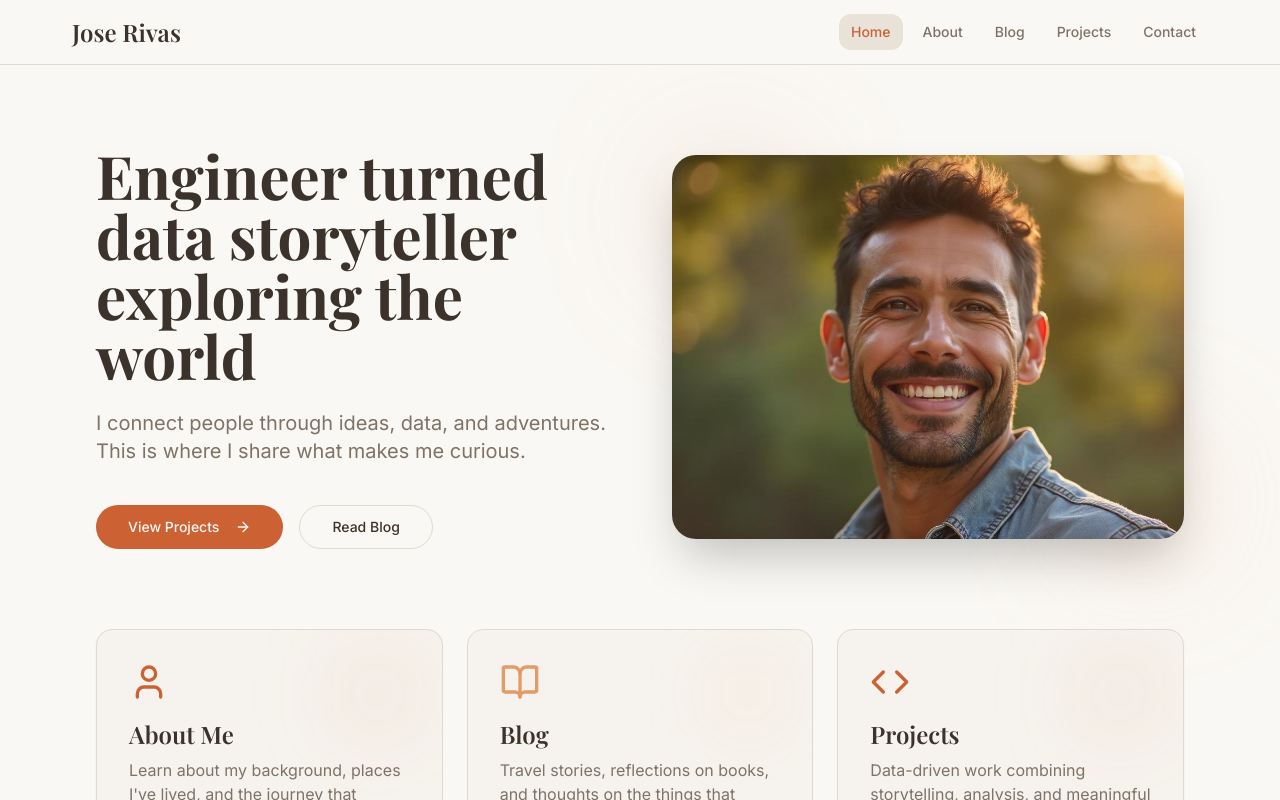
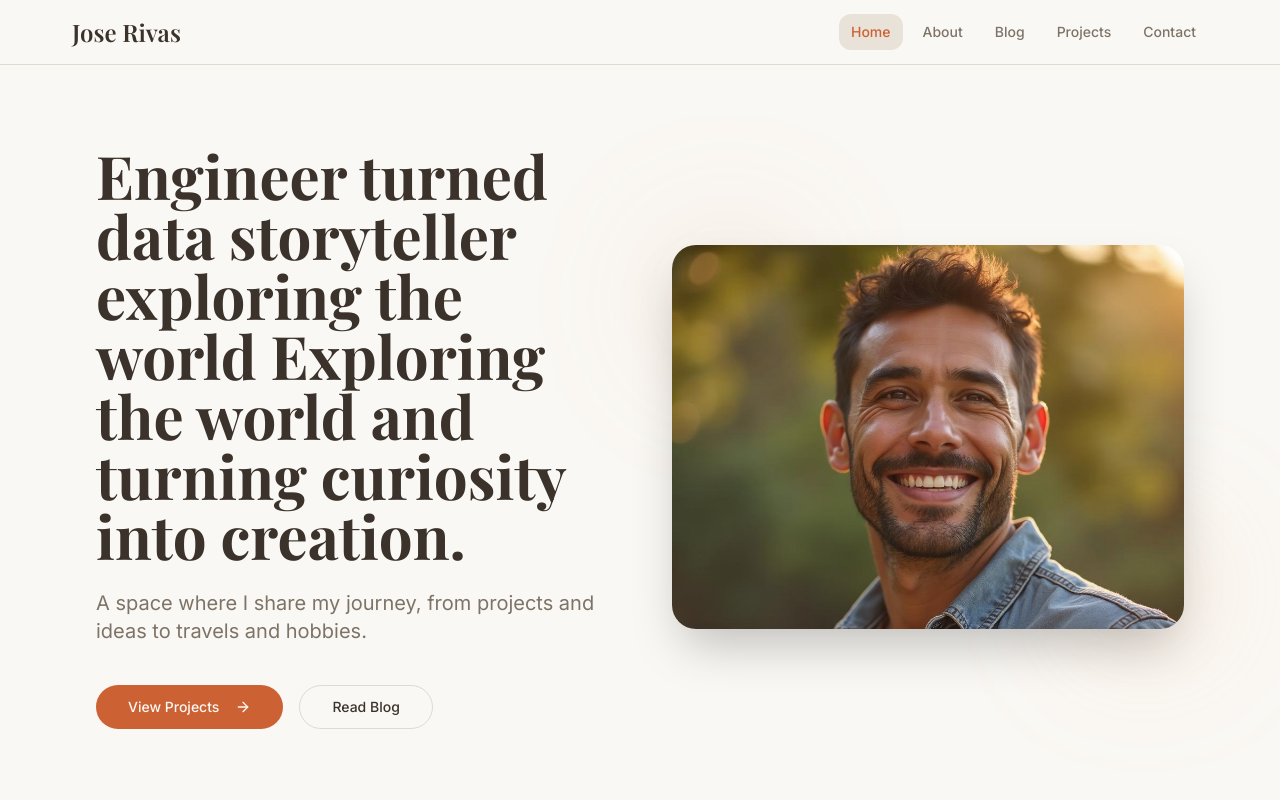
Before and after one commit to joserrivase/jose-rivas-website, a React (Vite) app: page / in a window 1280 px wide. Shown: the top 800 px of the page. Built offline with nearby package versions, Linux system fonts and the light colour scheme; the HTML template or start-up script is replaced by a standard one.

Commit message:
Update Home.tsx to change main text

```diff
--- a/src/pages/Home.tsx
+++ b/src/pages/Home.tsx
@@ -12,9 +12,10 @@ const Home = () => {
           <div className="space-y-6">
             <h1 className="font-serif text-4xl md:text-5xl lg:text-6xl font-bold text-foreground leading-tight">
               Engineer turned data storyteller exploring the world
+              Exploring the world and turning curiosity into creation.
             </h1>
             <p className="text-lg md:text-xl text-muted-foreground leading-relaxed">
-              I connect people through ideas, data, and adventures. This is where I share what makes me curious.
+              A space where I share my journey, from projects and ideas to travels and hobbies.
             </p>
             <div className="flex flex-wrap gap-4 pt-4">
               <Button asChild size="lg" className="rounded-full">
```
